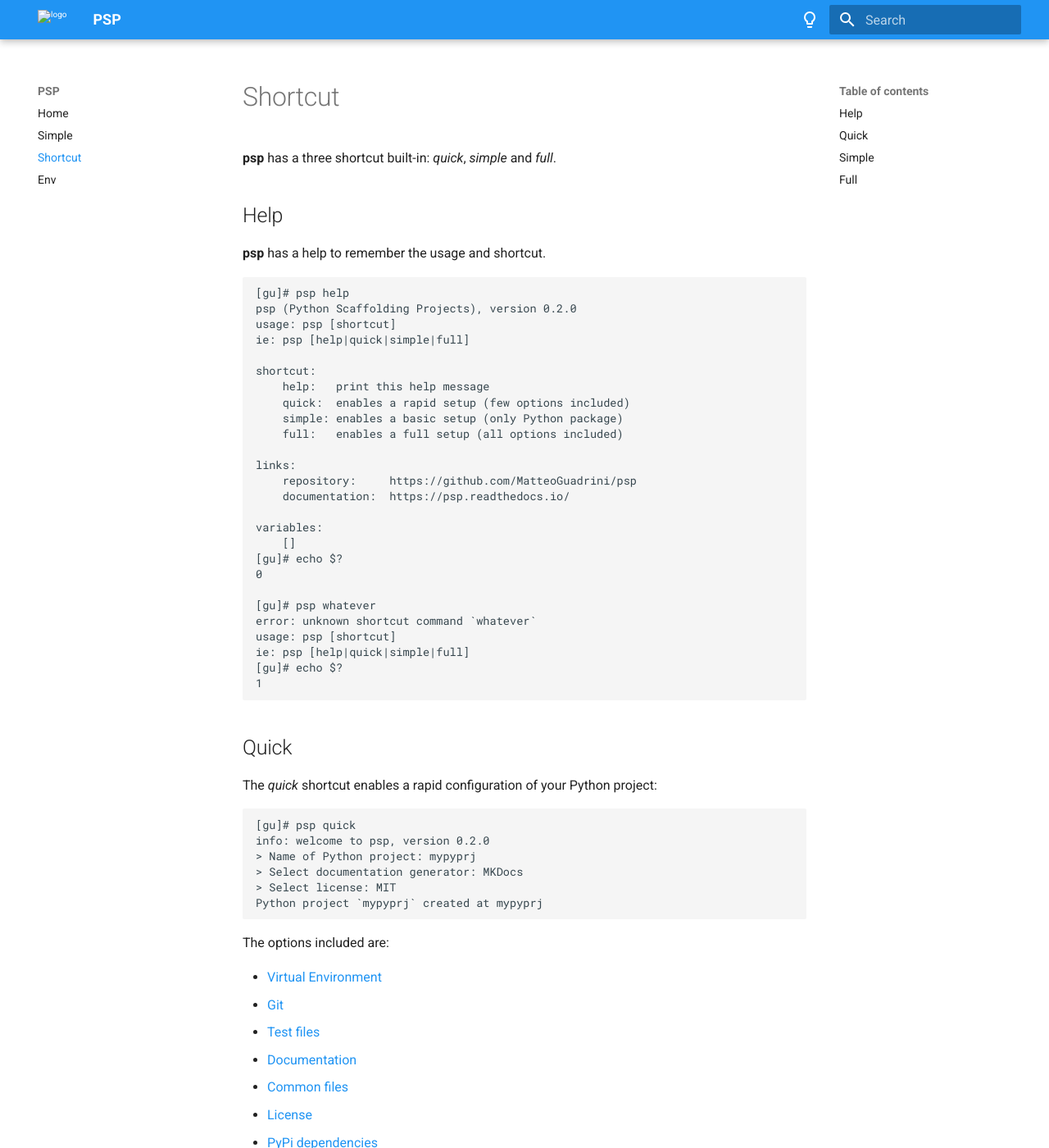
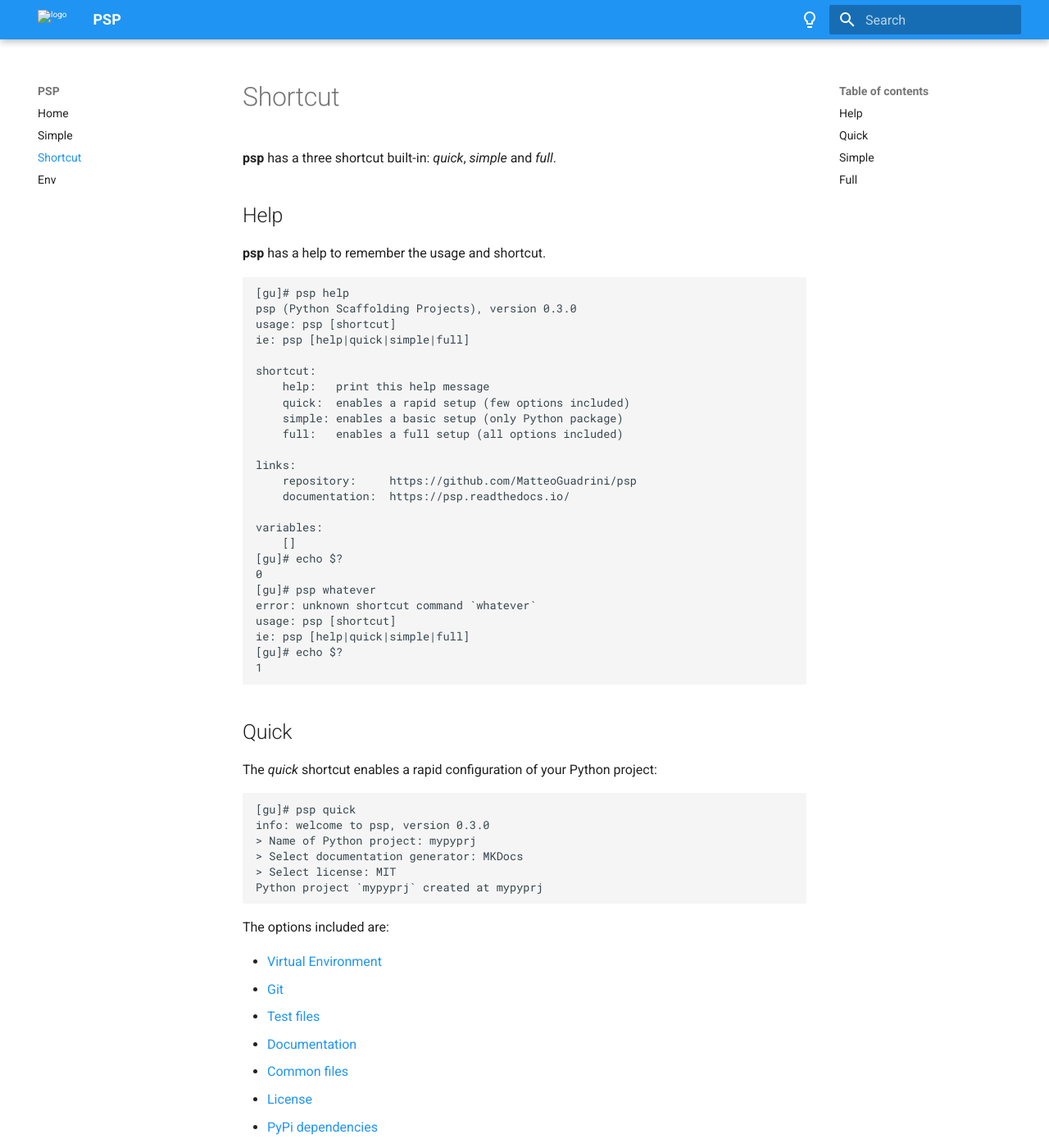
Before and after one commit to MatteoGuadrini/psp, an MkDocs documentation site: the page built from docs/shortcut.md, in a window 1280 px wide and 1400 px high. Shown: the whole window at 82% size. Built offline with MkDocs 1.6.1 and Material for MkDocs 9.7.7, drawn with Linux system fonts in a browser that asks for light colours; some of the changed text lies outside the part shown.

Commit message:
chore: new minor version

````diff
--- a/Cargo.toml
+++ b/Cargo.toml
@@ -1,6 +1,6 @@
 [package]
 name = "psp"
-version = "0.2.0"
+version = "0.3.0"
 rust-version = "1.80"
 edition = "2021"
 authors = ["matteoguadrini <matteo.guadrini@hotmail.it>"]
@@ -8,6 +8,9 @@ description = "PSP (Python Scaffolding Projects)"
 license = "Apache License 2.0"
 readme = "README.md"
 repository = "https://github.com/MatteoGuadrini/psp"
+documentation = "https://psp.readthedocs.io/"
+categories = ["command-line-utilities", "python-tools"]
+keywords = ["scaffold", "tool", "python", "package", "library"]
 
 [dependencies]
 inquire = "0.7"
--- a/docs/shortcut.md
+++ b/docs/shortcut.md
@@ -8,7 +8,7 @@
 
 ```console
 [gu]# psp help
-psp (Python Scaffolding Projects), version 0.2.0
+psp (Python Scaffolding Projects), version 0.3.0
 usage: psp [shortcut]
 ie: psp [help|quick|simple|full]
 
@@ -26,7 +26,6 @@ variables:
     []
 [gu]# echo $?
 0
-
 [gu]# psp whatever
 error: unknown shortcut command `whatever`
 usage: psp [shortcut]
@@ -41,7 +40,7 @@ The _quick_ shortcut enables a rapid configuration of your Python project:
 
 ```console
 [gu]# psp quick
-info: welcome to psp, version 0.2.0
+info: welcome to psp, version 0.3.0
 > Name of Python project: mypyprj
 > Select documentation generator: MKDocs
 > Select license: MIT
@@ -65,7 +64,7 @@ The _simple_ shortcut enables a basic configuration of your Python project:
 
 ```console
 [gu]# psp simple
-info: welcome to psp, version 0.2.0
+info: welcome to psp, version 0.3.0
 > Name of Python project: mypyprj
 Python project `mypyprj` created at mypyprj
 ```
@@ -80,7 +79,7 @@ The _full_ shortcut enables a full configuration of your Python project:
 
 ```console
 [gu]# psp full
-info: welcome to psp, version 0.2.0
+info: welcome to psp, version 0.3.0
 > Name of Python project: mypyprj
 > Select git remote provider: Github
 > Username of Github: MatteoGuadrini
````
Also changed, not shown: CHANGES.md (+16 -0 lines), README.md (+31 -24 lines), docs/env.md (+3 -0 lines), docs/simple.md (+4 -4 lines), 1 other file.
